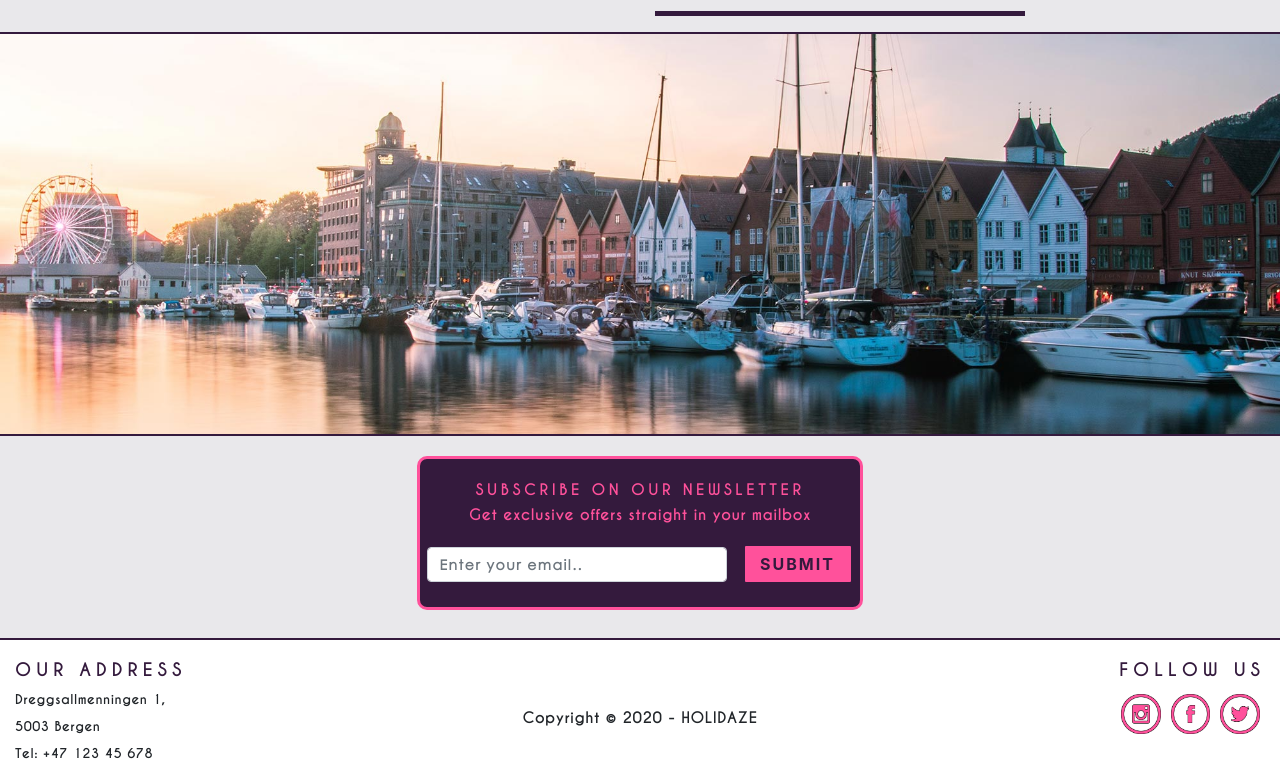
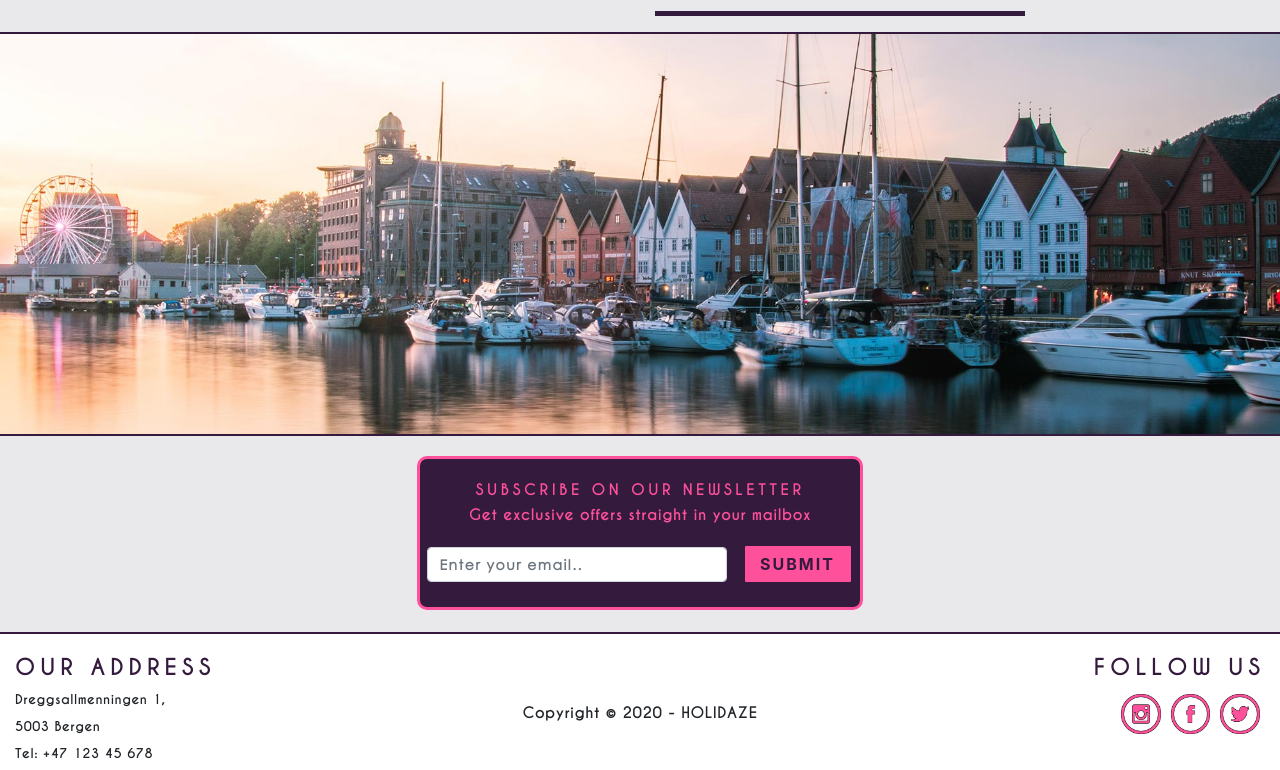
Before and after one commit to NinaWiik/Nina-Wiik_Project-exam-2_Holidaze-noroff-feu, a React (Create React App) app: page / in a window 1280 px wide. Shown: the part 762-1532 px from the top of the page. Built offline with nearby package versions, Linux system fonts and the light colour scheme.

Commit message:
Update _blocktags.scss
added size to h5

```diff
--- a/src/sass/partials/_blocktags.scss
+++ b/src/sass/partials/_blocktags.scss
@@ -51,7 +51,7 @@ h5 {
     text-transform: uppercase;
     font-weight: bold;
     letter-spacing: 5px;
-    font-size: 1.1em;
+    font-size: 22px;
     color: $darkPurple;
 }
 
```
